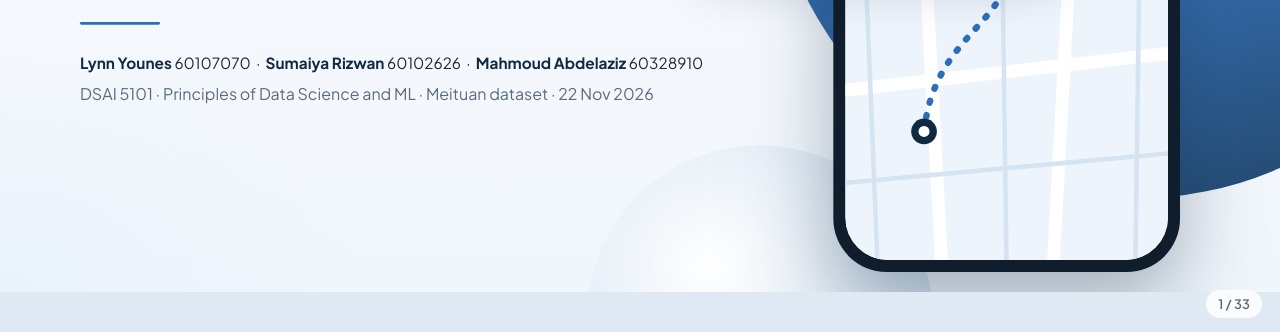
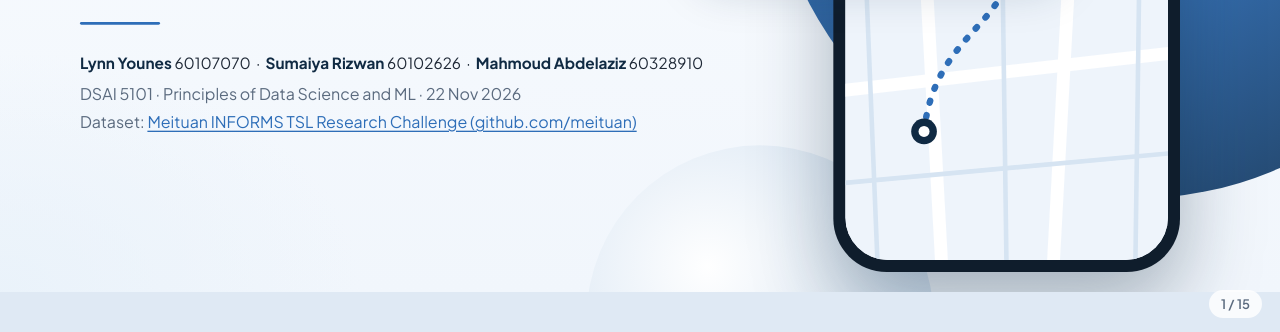
Before and after one commit to lynn60107070/dsai5101-delivery-eta, a plain HTML site: page presentation/deck/index.html in a window 1280 px wide. Shown: the part 468-800 px from the top of the page. Drawn offline with Linux system fonts and the light colour scheme.

Commit message:
Deck: dataset link on the title and data slides; main slides and appendix numbered separately

```diff
--- a/presentation/deck/index.html
+++ b/presentation/deck/index.html
@@ -184,6 +184,8 @@ table.t tr.hl td { background: var(--ice); font-weight: 700; color: var(--navy);
    CHROME OUTSIDE THE STAGE: progress, counter, notes panel, edit toggle
    =========================================== */
 .progress { position: fixed; left: 0; top: 0; height: 4px; background: var(--blue); z-index: 1000; transition: width .4s var(--ease); }
+a.link { color: var(--blue); text-decoration: underline; text-underline-offset: 4px; text-decoration-thickness: 2px; }
+a.chip.link { text-decoration: none; }
 .counter { position: fixed; right: 18px; bottom: 14px; z-index: 1000; font: 600 13px var(--font); color: #5B6B7F; background: rgba(255,255,255,.8); padding: 6px 12px; border-radius: 999px; }
 .notes { position: fixed; left: 50%; bottom: 0; transform: translate(-50%, 110%); width: min(1100px, 94vw); max-height: 42vh; overflow: auto; z-index: 1001;
   background: #102A43; color: #e9f2fa; border-radius: 18px 18px 0 0; padding: 22px 28px; font: 400 17px/1.6 var(--font); transition: transform .35s var(--ease); }
@@ -263,7 +265,8 @@ body.editing [contenteditable="true"] { outline: 2px dashed rgba(46,110,184,.45)
     <div class="reveal d4" style="font-size:23px;color:var(--charcoal);line-height:1.7">
       <b class="strong">Lynn Younes</b> 60107070 &nbsp;·&nbsp; <b class="strong">Sumaiya Rizwan</b> 60102626 &nbsp;·&nbsp; <b class="strong">Mahmoud Abdelaziz</b> 60328910
     </div>
-    <div class="small reveal d5" style="margin-top:8px">DSAI 5101 · Principles of Data Science and ML · Meituan dataset · 22 Nov 2026</div>
+    <div class="small reveal d5" style="margin-top:8px">DSAI 5101 · Principles of Data Science and ML · 22 Nov 2026</div>
+    <div class="small reveal d5" style="margin-top:6px">Dataset: <a class="link" href="https://github.com/meituan/Meituan-INFORMS-TSL-Research-Challenge" target="_blank" rel="noopener">Meituan INFORMS TSL Research Challenge (github.com/meituan)</a></div>
   </div>
   <div class="phone reveal d3" style="right:150px;top:50px"><div class="screen"><div class="notch"></div><div class="map-slot" style="width:100%;height:100%"></div></div></div>
   <div class="eta reveal d5 float" style="right:330px;top:470px">
@@ -317,7 +320,7 @@ body.editing [contenteditable="true"] { outline: 2px dashed rgba(46,110,184,.45)
     <div class="sec reveal d1">02<span class="sec-name">Data &amp; EDA</span></div>
     <h2 class="reveal d2">Meet order <span class="accent">#85188</span></h2>
     <p class="sub reveal d3">Sunday 23 Oct, 11:13 · lunch from a restaurant 3.2 km away</p>
-    <div class="reveal d3" style="margin-top:18px"><span class="chip" style="font-size:24px"><svg style="width:26px;height:26px"><use href="#i-book"/></svg>Source: Meituan's public data, INFORMS TSL Research Challenge 2024 · one city, real orders</span></div>
+    <div class="reveal d3" style="margin-top:18px"><a class="chip link" style="font-size:24px" href="https://github.com/meituan/Meituan-INFORMS-TSL-Research-Challenge" target="_blank" rel="noopener"><svg style="width:26px;height:26px"><use href="#i-book"/></svg>Source: Meituan's public data, INFORMS TSL Research Challenge 2024 · one city, real orders</a></div>
     <div class="row" style="margin-top:56px;gap:44px">
       <div class="col reveal d3" style="width:400px">
         <div class="card ice" style="display:flex;gap:22px;align-items:center;padding:28px 30px"><div class="tile" style="background:#fff;width:84px;height:84px"><svg style="width:44px;height:44px"><use href="#i-db"/></svg></div><div><div class="stat-num mid" style="font-size:52px">546k</div><div class="stat-lbl" style="margin-top:4px">orders, after cleaning</div></div></div>
@@ -915,8 +918,14 @@ class SlidePresentation {
     this.slides.forEach((s, k) => { s.classList.toggle('active', k === this.current); s.classList.toggle('visible', k === this.current); });
     const s = this.slides[this.current];
     this.notes.innerHTML = s.dataset.notes || '<b>No notes.</b>';
-    document.getElementById('counter').textContent = `${this.current + 1} / ${this.slides.length}`;
-    document.getElementById('progress').style.width = `${(this.current + 1) / this.slides.length * 100}%`;
+    // Main slides are numbered 1..N; the backup index and backups (appendix) are numbered on their own
+    const nMain = this.slides.indexOf(document.getElementById('backup-index'));
+    const nBackup = this.slides.length - nMain - 1;
+    let label = `${this.current + 1} / ${nMain}`;
+    if (this.current === nMain) label = 'Appendix';
+    else if (this.current > nMain) label = `Appendix B${this.current - nMain} / ${nBackup}`;
+    document.getElementById('counter').textContent = label;
+    document.getElementById('progress').style.width = `${Math.min(this.current + 1, nMain) / nMain * 100}%`;
     history.replaceState(null, '', `#/${this.current + 1}`);
   }
 }
```
